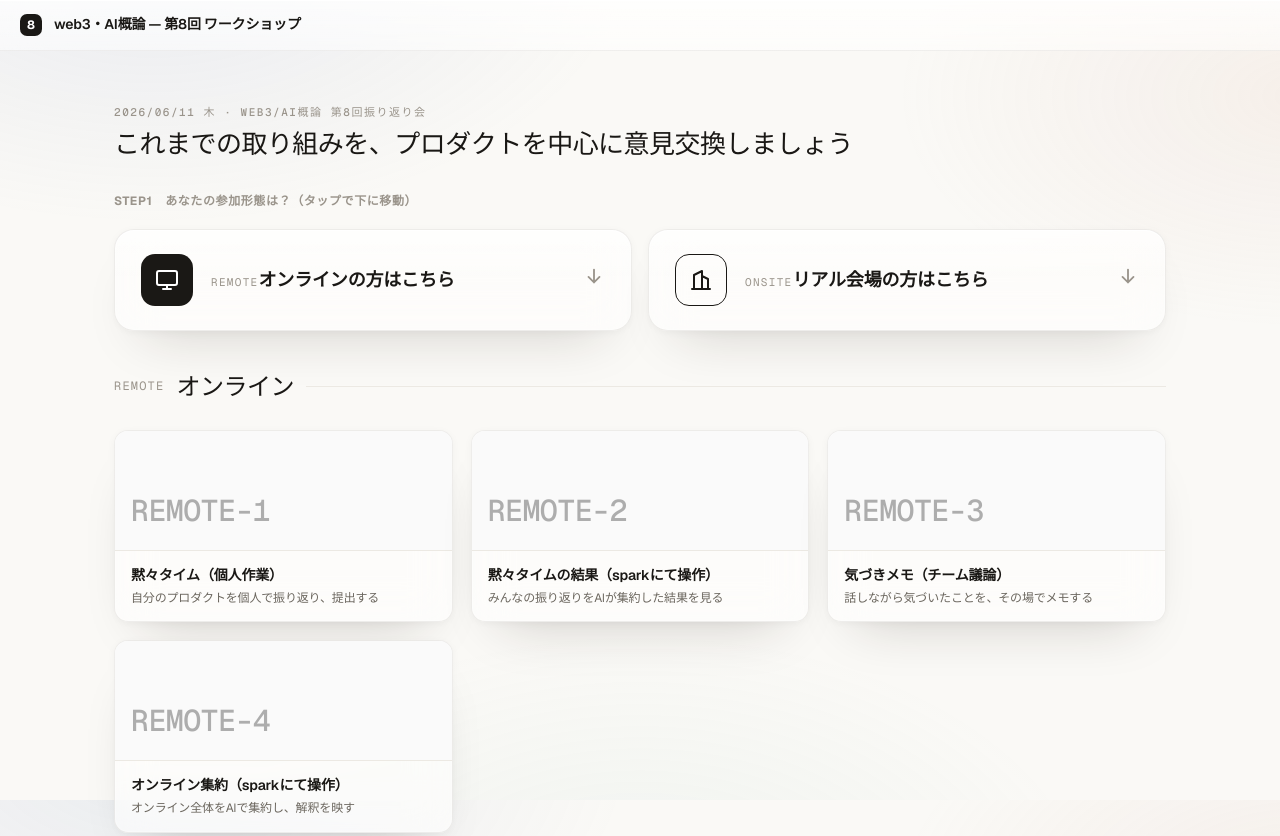
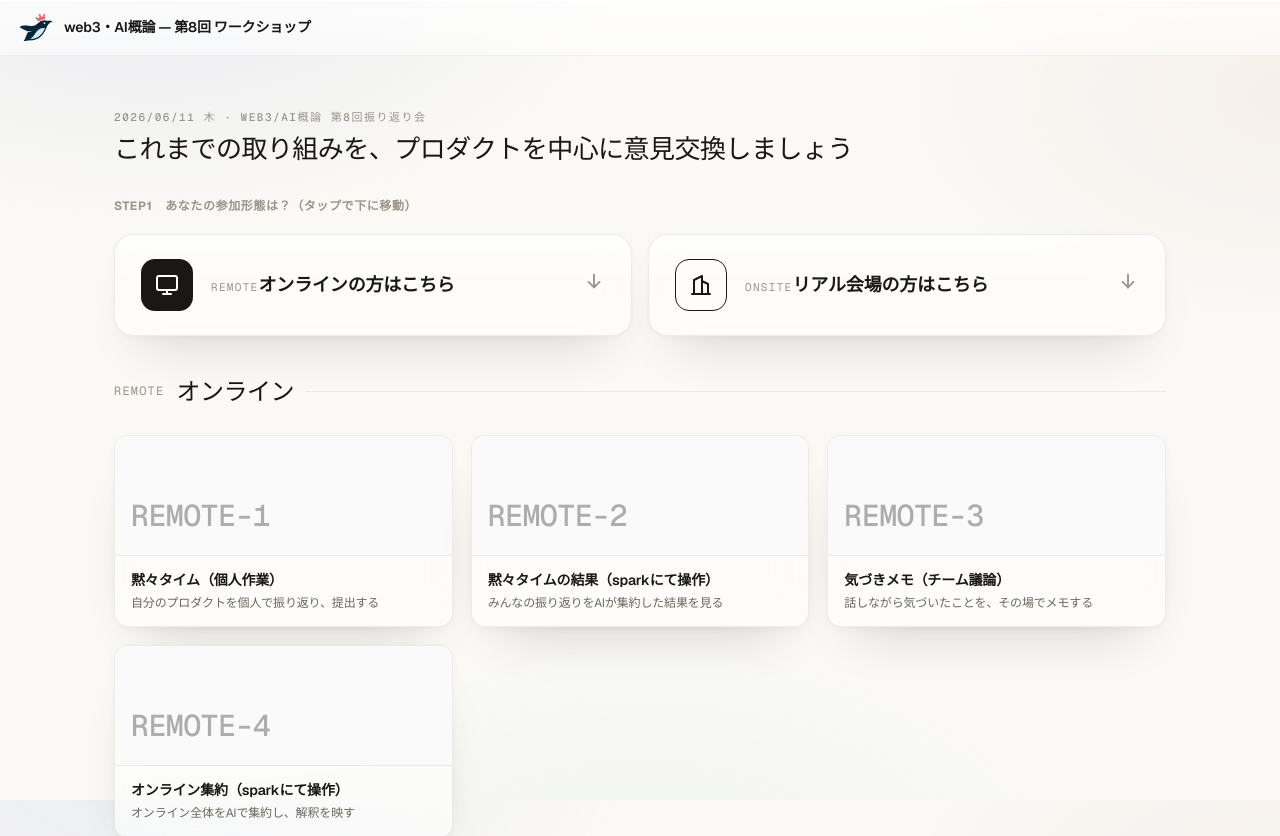
Before and after one commit to kou-uni/workshop-visualizer, a Next.js app: page / in a window 1280 px wide. Shown: the top 836 px of the page. Built offline with nearby package versions, Linux system fonts and the light colour scheme; a web font is replaced by a local one.

Commit message:
ロゴ/favicon反映: 左上ロゴ『8』→ペンギン(public/logo.png)＋faviconも同画像
Co-Authored-By: Claude Opus 4.8 (1M context) <noreply@anthropic.com>

```diff
--- a/app/globals.css
+++ b/app/globals.css
@@ -624,3 +624,13 @@ a.logo-dot { text-decoration: none; cursor: pointer; }
 .tt2-arrow { flex: none; color: var(--fg-3); transition: .18s; display: flex; }
 .tt2-arrow svg { width: 18px; height: 18px; }
 .team-tile2:hover .tt2-arrow { color: var(--fg); transform: translateX(3px); }
+
+/* 左上ロゴ：web3/AI概論のペンギン（public/logo.png） */
+.logo-dot {
+  background: url('/logo.png') center / contain no-repeat !important;
+  width: 32px; height: 27px;
+  border-radius: 0 !important;
+  font-size: 0 !important;
+  color: transparent !important;
+  box-shadow: none !important;
+}
```
